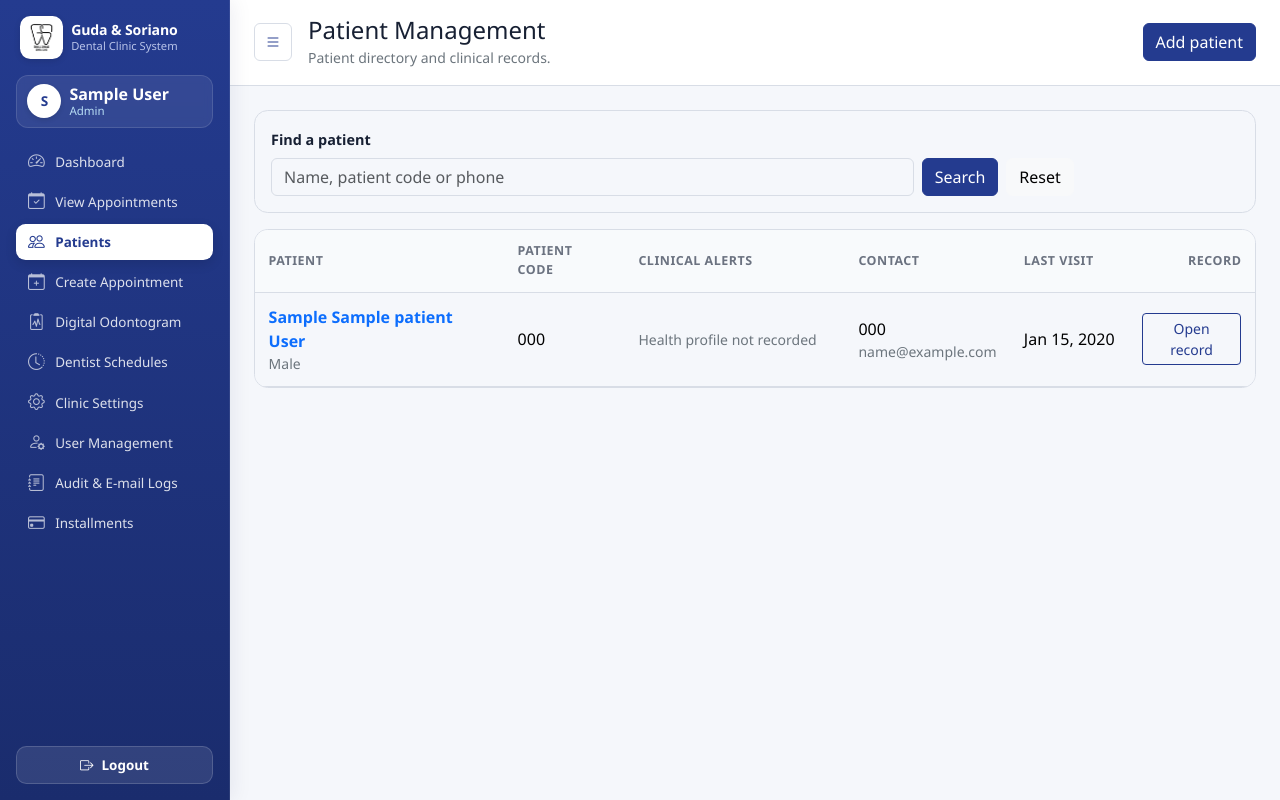
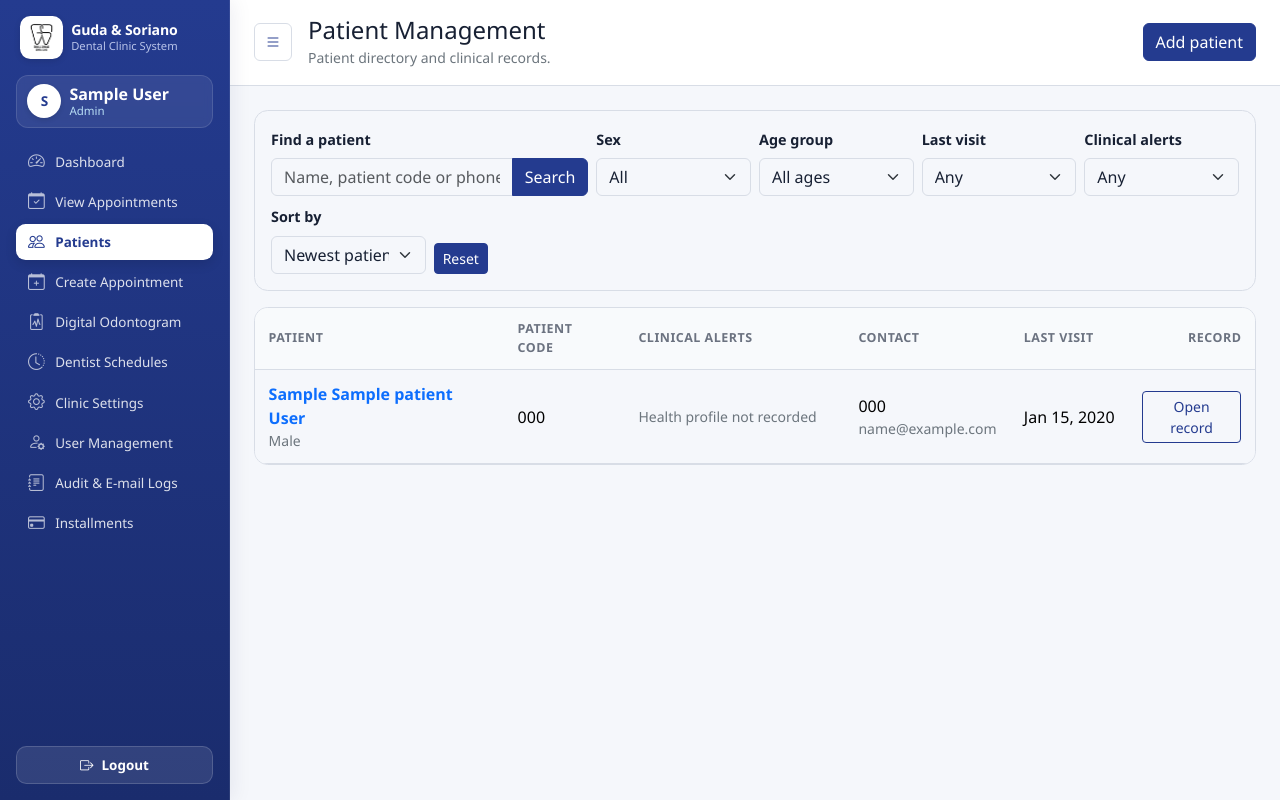
Before and after one commit to atreyuuu009/orachart-laravel, a Laravel app: page /patients in a window 1280 px wide. Run offline with Laravel 12, Linux system fonts and the light colour scheme; a user stored in the database is signed in; data comes from the database, SQL or seed files in the repository; tables that the repository leaves empty hold one stand-in row (values such as "Sample post").

Commit message:
added filters and sort in the patient masterlist

```diff
--- a/app/Http/Controllers/PatientController.php
+++ b/app/Http/Controllers/PatientController.php
@@ -68,7 +68,80 @@ class PatientController extends Controller
                     ->orWhere('contact_number', 'like', "%$term%"));
             }
         }
-        return view('patients.index', ['patients' => $query->orderByDesc('created_at')->orderByDesc('patient_id')->paginate(20)->withQueryString()]);
+
+        // Sex filter.
+        $sex = (string) $request->query('sex');
+        if (in_array($sex, ['male', 'female', 'other'], true)) {
+            $query->where('sex', $sex);
+        }
+
+        // Age group filter, derived from the birth date.
+        $today = now()->startOfDay();
+        $ageGroup = (string) $request->query('age');
+        if ($ageGroup === 'child') {
+            $query->where('birth_date', '>', $today->copy()->subYears(13)->toDateString());
+        } elseif ($ageGroup === 'teen') {
+            $query->where('birth_date', '<=', $today->copy()->subYears(13)->toDateString())
+                ->where('birth_date', '>', $today->copy()->subYears(20)->toDateString());
+        } elseif ($ageGroup === 'adult') {
+            $query->where('birth_date', '<=', $today->copy()->subYears(20)->toDateString())
+                ->where('birth_date', '>', $today->copy()->subYears(60)->toDateString());
+        } elseif ($ageGroup === 'senior') {
+            $query->where('birth_date', '<=', $today->copy()->subYears(60)->toDateString());
+        }
+
+        // Visit recency filter, useful for recall and re-engaging lapsed patients.
+        $activeSince = $today->copy()->subMonths(12)->toDateString();
+        $visit = (string) $request->query('visit');
+        if ($visit === 'never') {
+            $query->whereDoesntHave('visitRecords');
+        } elseif ($visit === 'active') {
+            $query->whereHas('visitRecords', fn ($v) => $v->where('visit_date', '>=', $activeSince));
+        } elseif ($visit === 'lapsed') {
+            $query->whereHas('visitRecords')
+                ->whereDoesntHave('visitRecords', fn ($v) => $v->where('visit_date', '>=', $activeSince));
+        }
+
+        // Clinical alert filter: allergies, medical conditions or flagged checklist items.
+        $alerts = (string) $request->query('alerts');
+        if (in_array($alerts, ['with', 'without'], true)) {
+            $hasAlerts = function ($profile) {
+                $profile->where(function ($w) {
+                    $w->where(fn ($x) => $x->whereNotNull('allergies')->where('allergies', '!=', ''))
+                        ->orWhere(fn ($x) => $x->whereNotNull('medical_conditions')->where('medical_conditions', '!=', ''))
+                        ->orWhereJsonLength('structured_checklist->items', '>', 0);
+                });
+            };
+            $alerts === 'with'
+                ? $query->whereHas('healthProfile', $hasAlerts)
+                : $query->whereDoesntHave('healthProfile', $hasAlerts);
+        }
+
+        // Sorting.
+        $sort = (string) $request->query('sort', 'newest');
+        switch ($sort) {
+            case 'name_asc':
+                $query->orderBy('last_name')->orderBy('first_name');
+                break;
+            case 'name_desc':
+                $query->orderByDesc('last_name')->orderByDesc('first_name');
+                break;
+            case 'oldest':
+                $query->orderBy('created_at')->orderBy('patient_id');
+                break;
+            case 'last_visit':
+                $query->orderByDesc('visit_records_max_visit_date');
+                break;
+            case 'last_visit_oldest':
+                $query->orderBy('visit_records_max_visit_date');
+                break;
+            case 'newest':
+            default:
+                $query->orderByDesc('created_at')->orderByDesc('patient_id');
+                break;
+        }
+
+        return view('patients.index', ['patients' => $query->paginate(20)->withQueryString()]);
     }
 
     public function create(Request $request)
--- a/resources/views/patients/index.blade.php
+++ b/resources/views/patients/index.blade.php
@@ -6,12 +6,70 @@
   @if(auth()->user()->hasRole('admin','clinic_staff'))<a class="btn btn-primary" href="{{ route('patients.create') }}">Add patient</a>@endif
 @endsection
 @section('content')
-<form class="card card-body mb-3" method="GET">
-  <div class="row g-2">
-    <div class="col-md-8"><label class="form-label small" for="patient-search">Find a patient</label><input id="patient-search" class="form-control" name="q" value="{{ request('q') }}" placeholder="Name, patient code or phone"></div>
-    <div class="col-md-4 d-flex align-items-end gap-2"><button class="btn btn-primary">Search</button><a class="btn btn-light" href="{{ route('patients.index') }}">Reset</a></div>
+<form id="patient-filter-form" class="card card-body mb-3" method="GET">
+  <div class="row g-2 align-items-end">
+    <div class="col-md-4">
+      <label class="form-label small" for="patient-search">Find a patient</label>
+      <div class="input-group">
+        <input id="patient-search" class="form-control" name="q" value="{{ request('q') }}" placeholder="Name, patient code or phone">
+        <button class="btn btn-primary" type="submit">Search</button>
+      </div>
+    </div>
+    <div class="col-md-2">
+      <label class="form-label small" for="patient-sex">Sex</label>
+      <select id="patient-sex" name="sex" class="form-select auto-submit">
+        <option value="">All</option>
+        @foreach (['male' => 'Male', 'female' => 'Female', 'other' => 'Other'] as $value => $label)
+          <option value="{{ $value }}" @selected(request('sex') === $value)>{{ $label }}</option>
+        @endforeach
+      </select>
+    </div>
+    <div class="col-md-2">
+      <label class="form-label small" for="patient-age">Age group</label>
+      <select id="patient-age" name="age" class="form-select auto-submit">
+        <option value="">All ages</option>
+        @foreach (['child' => 'Child (0–12)', 'teen' => 'Teen (13–19)', 'adult' => 'Adult (20–59)', 'senior' => 'Senior (60+)'] as $value => $label)
+          <option value="{{ $value }}" @selected(request('age') === $value)>{{ $label }}</option>
+        @endforeach
+      </select>
+    </div>
+    <div class="col-md-2">
+      <label class="form-label small" for="patient-visit">Last visit</label>
+      <select id="patient-visit" name="visit" class="form-select auto-submit">
+        <option value="">Any</option>
+        @foreach (['active' => 'Active (last 12 months)', 'lapsed' => 'Lapsed (12+ months)', 'never' => 'Never visited'] as $value => $label)
+          <option value="{{ $value }}" @selected(request('visit') === $value)>{{ $label }}</option>
+        @endforeach
+      </select>
+    </div>
+    <div class="col-md-2">
+      <label class="form-label small" for="patient-alerts">Clinical alerts</label>
+      <select id="patient-alerts" name="alerts" class="form-select auto-submit">
+        <option value="">Any</option>
+        <option value="with" @selected(request('alerts') === 'with')>Has alerts</option>
+        <option value="without" @selected(request('alerts') === 'without')>No alerts</option>
+      </select>
+    </div>
+    <div class="col-md-2">
+      <label class="form-label small" for="patient-sort">Sort by</label>
+      <select id="patient-sort" name="sort" class="form-select auto-submit">
+        @foreach (['newest' => 'Newest patients', 'oldest' => 'Oldest patients', 'name_asc' => 'Name (A–Z)', 'name_desc' => 'Name (Z–A)', 'last_visit' => 'Last visit (recent)', 'last_visit_oldest' => 'Last visit (oldest)'] as $value => $label)
+          <option value="{{ $value }}" @selected(request('sort', 'newest') === $value)>{{ $label }}</option>
+        @endforeach
+      </select>
+    </div>
+    <div class="col-md-2">
+      <a class="btn btn-sm btn-primary" href="{{ route('patients.index') }}">Reset</a>
+    </div>
   </div>
 </form>
+<script>
+(() => {
+  const form = document.querySelector('#patient-filter-form');
+  if (!form) return;
+  form.querySelectorAll('.auto-submit').forEach(control => control.addEventListener('change', () => form.requestSubmit()));
+})();
+</script>
 <div class="card table-responsive">
   <table class="table table-hover align-middle mb-0">
     <thead><tr><th>Patient</th><th>Patient code</th><th>Clinical alerts</th><th>Contact</th><th>Last visit</th><th class="text-end">Record</th></tr></thead>
```
